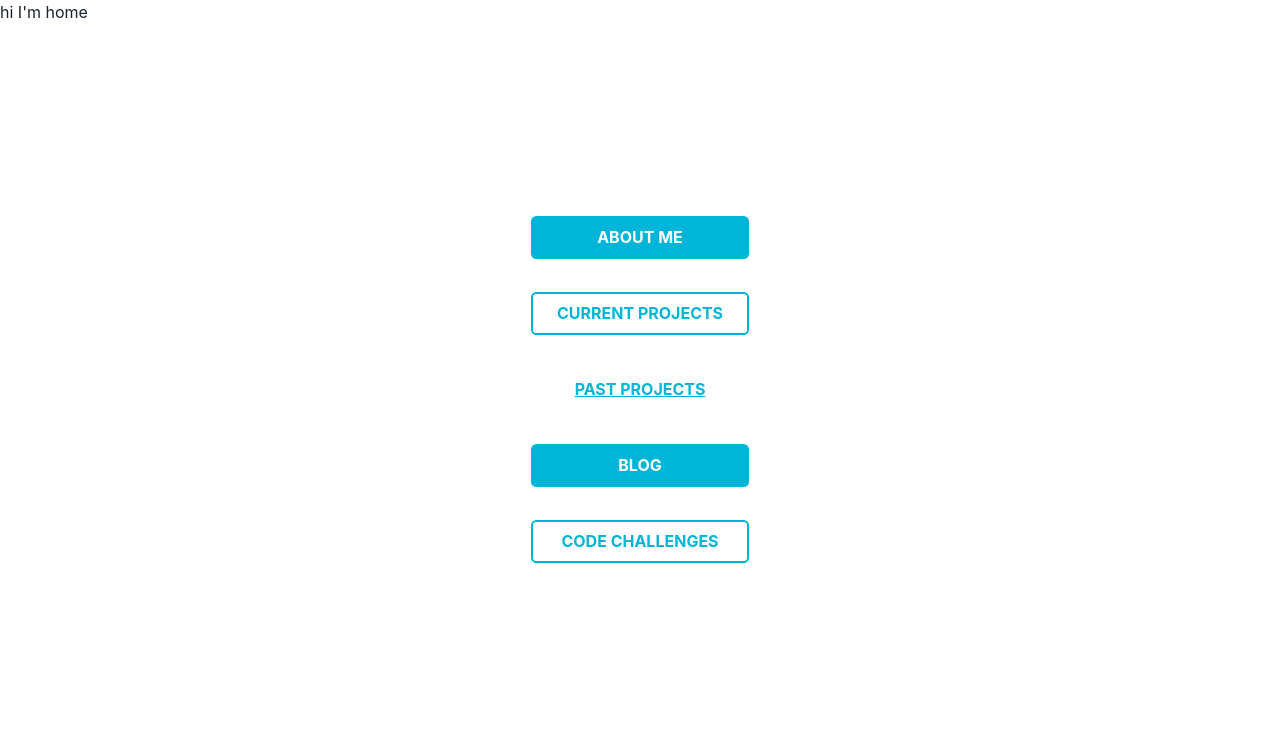
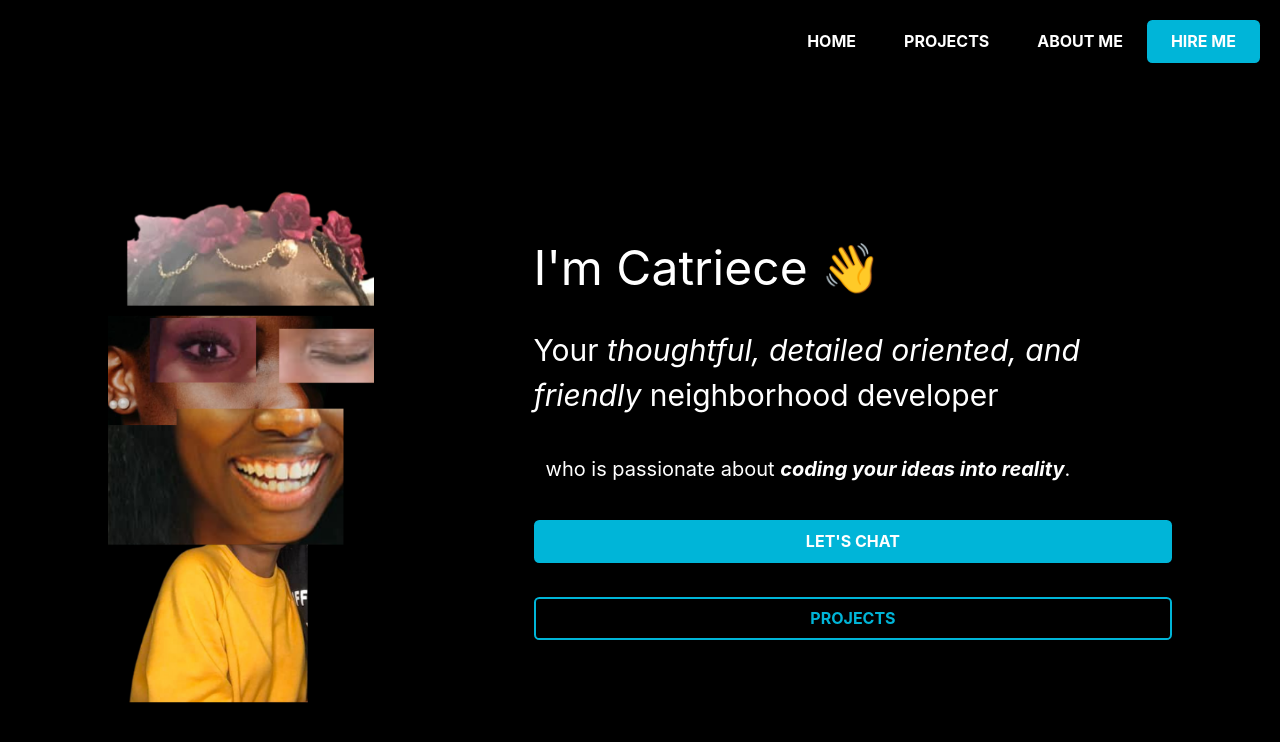
Before and after one commit to Catriece/updatedportfolio, a React (Vite) app: page / in a window 1280 px wide. Shown: the top 742 px of the page. Built offline with nearby package versions, Linux system fonts and the light colour scheme.

Commit message:
Began work on my landing page. Completed construction of top navigation bar

```diff
--- a/src/App.tsx
+++ b/src/App.tsx
@@ -1,11 +1,11 @@
 import { BrowserRouter, Route, Routes } from "react-router-dom";
-import HomePage from "./pages/home-page";
+import PageView from "./pages/page-view";
 
 function App() {
   return (
     <BrowserRouter>
       <Routes>
-        <Route path="/" element={<HomePage />} />
+        <Route path="/" element={<PageView />} />
       </Routes>{" "}
     </BrowserRouter>
   );
--- a/src/components/buttons/button.tsx
+++ b/src/components/buttons/button.tsx
@@ -5,11 +5,13 @@ interface Button {
   label: string;
   onClick: () => void;
   variant: string;
+  width?: string;
+  color?: string;
 }
 
-const MyButton: FC<Button> = ({ label, variant, onClick }) => {
+const MyButton: FC<Button> = ({ label, variant, onClick, width, color }) => {
   return (
-    <Button onClick={onClick} variant={variant}>
+    <Button mb={0} onClick={onClick} variant={variant} w={width} color={color}>
       {label}
     </Button>
   );
--- a/src/components/navigation/top-navigation.tsx
+++ b/src/components/navigation/top-navigation.tsx
@@ -0,0 +1,53 @@
+import { Flex, useMediaQuery } from "@chakra-ui/react";
+import MyButton from "../buttons/button";
+import { usePageView } from "../../context/page-view";
+import { HamburgerIcon } from "@chakra-ui/icons";
+
+const TopNavigation = () => {
+  const { setPageView } = usePageView();
+  const [ISLARGERTHAN700] = useMediaQuery("(min-width: 700px)");
+
+  return (
+    <Flex
+      position={"fixed"}
+      top={0}
+      right={0}
+      justifyContent={"flex-end"}
+      mt={5}
+      mr={5}
+      bg={"black"}
+    >
+      {ISLARGERTHAN700 ? (
+        <>
+          <MyButton
+            label={"Home"}
+            onClick={() => setPageView("home")}
+            variant={"ghost"}
+            color="white"
+          />
+          <MyButton
+            label={"Projects"}
+            onClick={() => setPageView("projects")}
+            variant={"ghost"}
+            color="white"
+          />
+          <MyButton
+            label={"About Me"}
+            onClick={() => setPageView("about")}
+            variant={"ghost"}
+            color="white"
+          />
+          <MyButton
+            label={"Hire Me"}
+            onClick={() => setPageView("contact")}
+            variant={"primary"}
+          />
+        </>
+      ) : (
+        <HamburgerIcon color="white" />
+      )}
+    </Flex>
+  );
+};
+
+export default TopNavigation;
--- a/src/pages/home-page.tsx
+++ b/src/pages/home-page.tsx
@@ -1,103 +1,83 @@
-import { FC } from "react";
 import {
+  Image,
+  Flex,
+  Text,
+  AspectRatio,
   useMediaQuery,
+  Stack,
   Box,
-  Center,
-  Stack,
-  Grid,
-  GridItem,
+  Divider,
 } from "@chakra-ui/react";
-// import WhatsHappeningSection from "../sections/whats-happening";
-// import ProjectSection from "../sections/projects/project-section";
-// import catriece from "../assets/catriece.png";
-// import TypewriterComponent from "../components/typewriter/typewriter-component";
+import catriece from "../assets/catriece.png";
 import MyButton from "../components/buttons/button";
-import BottomNavigation from "../components/navigation/bottom-navigation";
 import { usePageView } from "../context/page-view";
-//import { PageViewContext } from "../context/page-view";
+import WhatsHappeningSection from "../sections/whats-happening";
 
-const HomePage: FC = () => {
-  const [ISLARGERTHAN500] = useMediaQuery("(min-width: 500px)");
-  const [ISLARGERTHAN600] = useMediaQuery("(min-width: 600px)");
+const HomePage = () => {
+  const [ISLARGERTHAN975] = useMediaQuery("(min-width: 975px)");
 
-  const { pageView, setPageView } = usePageView();
-
-  const columns = ISLARGERTHAN500 ? "repeat(12, 1fr)" : "repeat(6, 1fr)";
+  const { setPageView } = usePageView();
 
   return (
-    <Grid h={"100vh"} gridTemplateColumns={columns} gap={3}>
-      {/* <Center>
-        <Flex flexDirection={"column"}>
-          <Box>
-            <Image src={catriece} alt={"Catriece Collage"} h={"500px"} />
-          </Box>
-          <Box h={"100px"} textAlign={"center"}>
-            <TypewriterComponent
-              text={"I'm Catriece"}
-              delay={300}
-              fontsize={"50px"}
-              fontcolor={"black"}
-            />
-          </Box>
-        </Flex>
-      </Center> */}
-      <GridItem>
-        {pageView === "home" && "hi I'm home"}
-        {pageView === "about" && "hi I'm about"}
-        {pageView === "current" && "hi I'm curr"}
-        {pageView === "past" && "hi I'm past"}
-        {pageView === "blog" && "hi I'm blog"}
-        {pageView === "code" && "hi I'm chal"}
-      </GridItem>
-      <GridItem
-        placeSelf="center"
-        colSpan={ISLARGERTHAN500 ? 6 : 4}
-        colStart={ISLARGERTHAN500 ? 4 : 2}
+    <Box>
+      <Flex
+        flexDirection={ISLARGERTHAN975 ? "row" : "column"}
+        justifyContent={ISLARGERTHAN975 ? "space-between" : "center"}
+        alignItems="center"
+        h="90vh"
+        w={"100%"}
       >
-        <Center>
-          <Box>
-            <Stack spacing={3}>
+        <AspectRatio
+          minWidth={ISLARGERTHAN975 ? "200pt" : "50pt"}
+          maxWidth={ISLARGERTHAN975 ? "200pt" : "75pt"}
+          ratio={2 / 4}
+        >
+          <Image src={catriece} alt="Catriece-Collage" />
+        </AspectRatio>
+        <Flex flexDirection="column" w={"60%"}>
+          <Stack spacing={6}>
+            <Text color="white" fontSize={"5xl"}>
+              I'm Catriece 👋{" "}
+            </Text>
+            <Text color="white" fontSize={"3xl"}>
+              Your <em>thoughtful, detailed oriented, and friendly </em>{" "}
+              neighborhood developer
+            </Text>
+            <Text color="white" fontSize={"xl"} margin={3}>
+              who is passionate about{" "}
+              <i>
+                <b>coding your ideas into reality</b>
+              </i>
+              .
+            </Text>
+            <Flex
+              flexDirection="column"
+              justifyContent={
+                ISLARGERTHAN975 ? "space-between" : "space-around"
+              }
+              w={"100%"}
+              h={"90pt"}
+            >
               <MyButton
-                variant={"primary"}
-                label={"About Me"}
-                onClick={() => setPageView("about")}
+                variant="primary"
+                label="Let's chat"
+                width={"100%"}
+                onClick={() => console.log("Chatting")}
               />
               <MyButton
-                variant={"secondary"}
-                label={"Current Projects"}
-                onClick={() => setPageView("current")}
+                variant="secondary"
+                label="Projects"
+                width={"100%"}
+                onClick={() => setPageView("projects")}
               />
-              <MyButton
-                variant={"tertiary"}
-                label={"Past Projects"}
-                onClick={() => setPageView("past")}
-              />
-              <MyButton
-                variant={"primary"}
-                label={"Blog"}
-                onClick={() => setPageView("blog")}
-              />
-              <MyButton
-                variant={"secondary"}
-                label={"Code Challenges"}
-                onClick={() => setPageView("code")}
-              />
-            </Stack>
-          </Box>
-        </Center>
-      </GridItem>
-      {ISLARGERTHAN600 ? null : (
-        <GridItem
-          colSpan={ISLARGERTHAN500 ? 12 : 4}
-          position={"fixed"}
-          w={"100%"}
-          h="8%"
-          bottom={0}
-        >
-          <BottomNavigation />
-        </GridItem>
-      )}
-    </Grid>
+            </Flex>
+          </Stack>
+        </Flex>
+      </Flex>
+      <Divider mt={10} mb={10} />
+
+      <WhatsHappeningSection />
+    </Box>
   );
 };
 
--- /dev/null
+++ b/src/pages/page-view.tsx
@@ -0,0 +1,113 @@
+import { FC } from "react";
+import {
+  useMediaQuery,
+  Box,
+  Center,
+  Stack,
+  Grid,
+  GridItem,
+} from "@chakra-ui/react";
+// import WhatsHappeningSection from "../sections/whats-happening";
+// import ProjectSection from "../sections/projects/project-section";
+// import catriece from "../assets/catriece.png";
+// import TypewriterComponent from "../components/typewriter/typewriter-component";
+import MyButton from "../components/buttons/button";
+import BottomNavigation from "../components/navigation/bottom-navigation";
+import { usePageView } from "../context/page-view";
+import HomePage from "./home-page";
+import TopNavigation from "../components/navigation/top-navigation";
+//import { PageViewContext } from "../context/page-view";
+
+const PageView: FC = () => {
+  const [ISLARGERTHAN500] = useMediaQuery("(min-width: 500px)");
+  const [ISLARGERTHAN600] = useMediaQuery("(min-width: 600px)");
+
+  const { pageView, setPageView } = usePageView();
+
+  const columns = ISLARGERTHAN500 ? "repeat(12, 1fr)" : "repeat(6, 1fr)";
+
+  return (
+    <Grid
+      templateAreas={`"nav"
+      "body"
+      "footer" `}
+      h={"100dvh"}
+      overflow={"scroll"}
+      gridTemplateRows={"48pt 1fr 32pt"}
+      gridTemplateColumns={columns}
+      gap={3}
+      bg={"#000"}
+    >
+      <GridItem
+        area="nav"
+        top={0}
+        zIndex={2}
+        h="48pt"
+        w="100%"
+        colSpan={ISLARGERTHAN500 ? 12 : 6}
+      >
+        <TopNavigation />
+      </GridItem>
+      <GridItem
+        area="body"
+        placeSelf="center"
+        w={"100%"}
+        h={"100%"}
+        colSpan={ISLARGERTHAN500 ? 10 : 6}
+        colStart={ISLARGERTHAN500 ? 2 : 1}
+      >
+        {pageView === "home" && <HomePage />}
+        {pageView === "about" && "hi I'm about"}
+        {pageView === "projects" && "hi I'm projs"}
+        {pageView === "blog" && "hi I'm blog"}
+        {pageView === "code" && "hi I'm chal"}
+      </GridItem>
+      {/* <GridItem
+        placeSelf="center"
+        colSpan={ISLARGERTHAN500 ? 6 : 4}
+        colStart={ISLARGERTHAN500 ? 4 : 2}
+      >
+        <Center>
+          <Box>
+            <Stack spacing={3}>
+              <MyButton
+                variant={"primary"}
+                label={"About Me"}
+                onClick={() => setPageView("about")}
+              />
+              <MyButton
+                variant={"secondary"}
+                label={"Projects"}
+                onClick={() => setPageView("projects")}
+              />
+              <MyButton
+                variant={"primary"}
+                label={"Blog"}
+                onClick={() => setPageView("blog")}
+              />
+              <MyButton
+                variant={"secondary"}
+                label={"Code Challenges"}
+                onClick={() => setPageView("code")}
+              />
+            </Stack>
+          </Box>
+        </Center>
+      </GridItem> */}
+      {ISLARGERTHAN600 ? null : (
+        <GridItem
+          area="footer"
+          colSpan={ISLARGERTHAN500 ? 12 : 5}
+          position={"fixed"}
+          w={"100%"}
+          h="8%"
+          bottom={0}
+        >
+          <BottomNavigation />
+        </GridItem>
+      )}
+    </Grid>
+  );
+};
+
+export default PageView;
--- a/src/sections/whats-happening.tsx
+++ b/src/sections/whats-happening.tsx
@@ -40,7 +40,7 @@ const WhatsHappeningSection = () => {
       alignItems="center"
       w="100%"
     >
-      <Card align="center" w="95%" boxShadow="dark-lg" bg="purple.300" mb={5}>
+      <Card align="center" w="100%" boxShadow="dark-lg" bg="cyan.400" mb={5}>
         <CardHeader>
           <Heading size="md" fontSize={"2xl"}>
             Current Happenings:
@@ -48,13 +48,21 @@ const WhatsHappeningSection = () => {
         </CardHeader>
       </Card>
       {currenthappenings.map((happening, index) => (
-        <Card key={index} align="center" w="95%" boxShadow="dark-lg" mb={5}>
-          <CardHeader fontSize="xl" pb={0}>
-            {happening.title}
+        <Card key={index} w="100%" boxShadow="dark-lg" mb={5}>
+          <CardHeader fontSize="2xl" pb={2}>
+            <b>{happening.title}</b>
+            <br />
+            <Link
+              to={happening.link}
+              style={{
+                fontSize: "12pt",
+                fontWeight: 400,
+                textDecoration: "underline",
+              }}
+            >
+              <em>Click here to view project repo</em>
+            </Link>
           </CardHeader>
-          <Link to={happening.link} style={{ fontWeight: 400 }}>
-            <em>Click here to view project repo</em>
-          </Link>
           <CardBody padding="5px 20px">
             <Text>Description:</Text>
             <Text fontWeight={400}>{happening.description}</Text>
```
